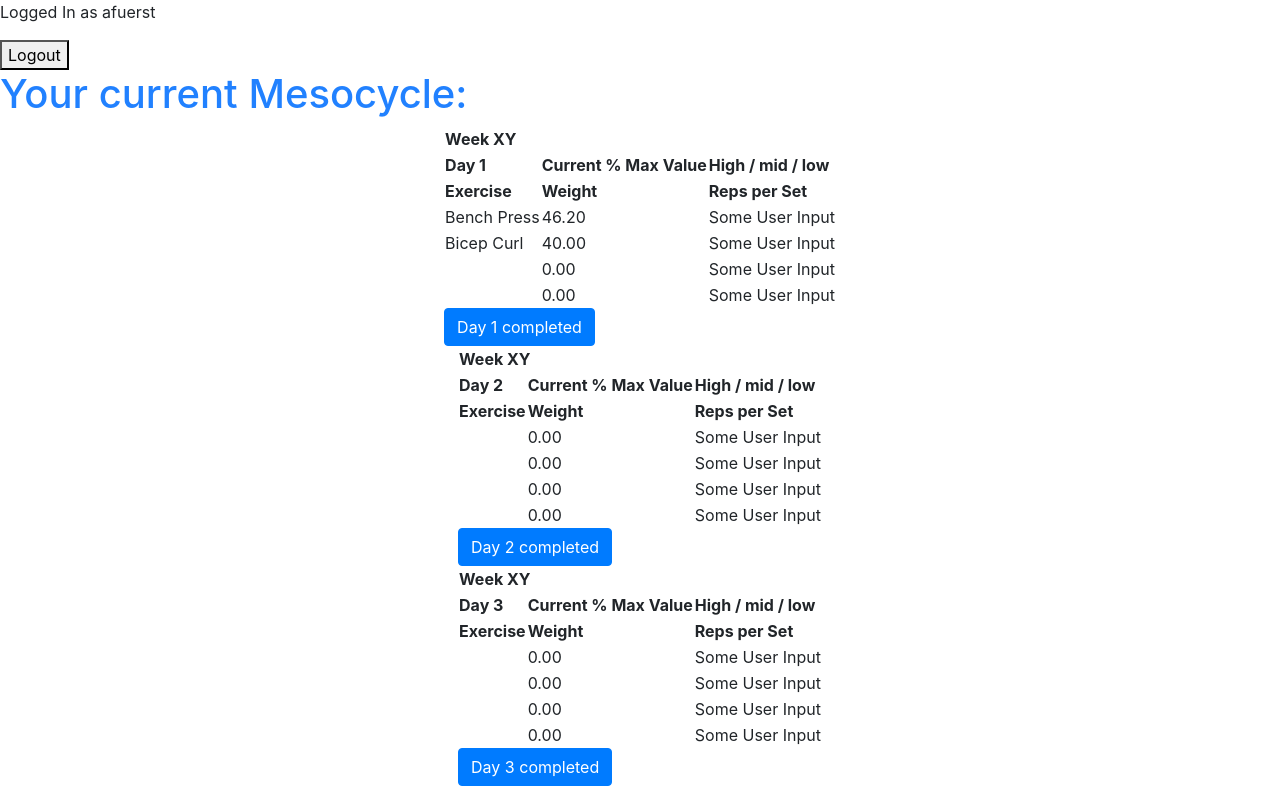
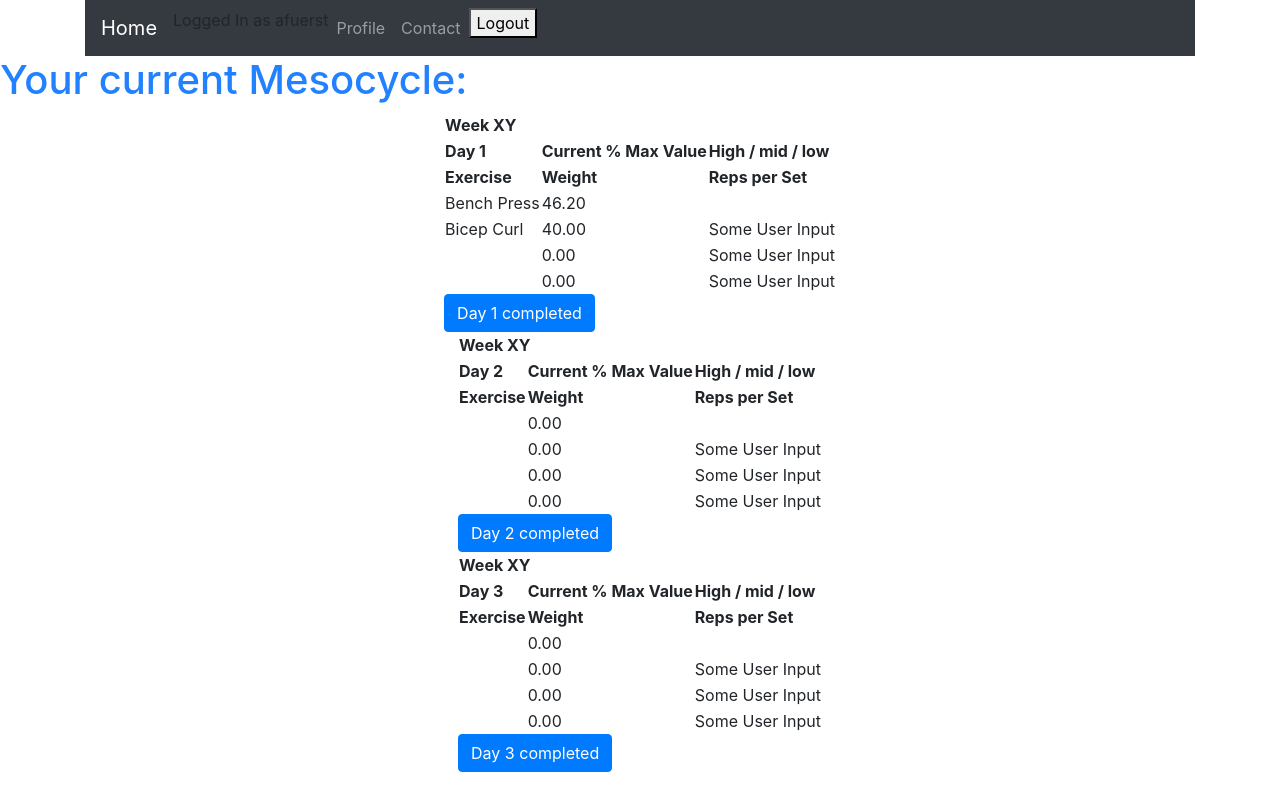
Before and after one commit to alexfuerst93/fitnessapp, a Django app: page /workout/cycle2 in a window 1280 px wide. Run offline with Django 3.2, Linux system fonts and the light colour scheme; a user stored in the database is signed in; data comes from the database, SQL or seed files in the repository; both versions use the stored data as it was after the commit; some libraries are stand-ins or nearby versions.

Commit message:
added navbar

```diff
--- a/fitness_app/urls.py
+++ b/fitness_app/urls.py
@@ -20,6 +20,7 @@ from userprofile import views, models
 urlpatterns = [
     path('admin/', admin.site.urls), #afuerst / 0000
     path('', views.startpage, name="home"),
+    path('contactme/', views.contact, name="contact"),
 
     path("logout/", views.logoutuser, name="logoutuser"),
     path("login/", views.loginuser, name="loginuser"),
--- a/userprofile/templates/userprofile/base.html
+++ b/userprofile/templates/userprofile/base.html
@@ -9,25 +9,40 @@
     <link rel="stylesheet" href="{% static 'userprofile/bootstrap.min.css' %}">
     <link rel="stylesheet" href="{% static 'userprofile/bootstrap.min.css.map' %}">
     <link rel="stylesheet" href="{% static 'userprofile/style.css' %}">
+
     <script src="https://code.jquery.com/jquery-3.3.1.slim.min.js" integrity="sha384-q8i/X+965DzO0rT7abK41JStQIAqVgRVzpbzo5smXKp4YfRvH+8abtTE1Pi6jizo" crossorigin="anonymous"></script>
     <script src="{% static 'userprofile/bootstrap.min.js' %}"></script>
-
     <title>Your advanced Fitness App</title>
 </head>
 <body>
 
-
+<div class="container">
+<nav class="navbar navbar-expand-lg navbar-dark bg-dark">
+    <a class="navbar-brand" href="{% url 'home' %}">Home</a>
+    <button class="navbar-toggler" data-toggle="collapse" data-target="#expandme">
+        <span class="navbar-toggler-icon"></span>
+    </button>
+    <div class="collapse navbar-collapse" id="expandme">
+        <div class="navbar-nav">
             {% if user.is_authenticated %}
             <p>Logged In as {{ user.username }}</p>
             {% else %}
-    <a href="" >Sign up --- Not working ---</a>
-    <a href="{% url 'loginuser' %}" >Login</a>
+            <a href="{% url 'loginuser' %}" class="nav-item- nav-link">Login</a>
             {% endif %}
-
+            <a href="{% url 'profile' %}" class="nav-item- nav-link">Profile</a>
+            <a href="{% url 'contact' %}" class="nav-item- nav-link">Contact</a>
+            {% if user.is_authenticated %}
                 <form action="{% url 'logoutuser' %}" method="post">
                     {% csrf_token %}
                     <button type="submit">Logout</button>
                 </form>
+            {% endif %}
+        </div>
+    </div>
+</nav>
+</div>
+
+
 {% block content %}
 {% endblock %}
 
--- a/userprofile/templates/userprofile/startpage.html
+++ b/userprofile/templates/userprofile/startpage.html
@@ -5,7 +5,7 @@
 <div class="container">
 <div class="row justify-content-center">
     <h1>Easily configure your Fitness-App based on "Beyond bigger leaner stronger"!</h1>
-    <a href="{% url 'profile' %}" class="btn btn-primary">Visit your profile</a>
+
 
     <form action="" method="post">
         {% csrf_token %}
--- a/userprofile/templates/userprofile/workout.html
+++ b/userprofile/templates/userprofile/workout.html
@@ -29,7 +29,7 @@
             <tr>
                 <td>{{ entry.exercise_1 }}</td>
                 <td>{{ entry.exercise_1_weight }}</td>
-                <td>Some User Input</td>
+                <td>{% for set in entry.exercise_1_set %} <input type="text" name="exercise_id" value="achieved_reps"> {% endfor %}</td>
             </tr>
             <tr>
                 <td>{{ entry.exercise_2 }}</td>
@@ -48,7 +48,7 @@
             </tr>
         </tbody>
     </table>
-    <input type="submit" class="btn btn-primary" name="daily_workout_done" value="Day {{ entry.day_count }} completed">
+    <input type="submit" class="btn btn-primary" name="workout_done{{ day_count }}" value="Day {{ entry.day_count }} completed">
     </form>
 </div>
 </div>
--- a/userprofile/views.py
+++ b/userprofile/views.py
@@ -161,18 +161,24 @@ def configure(request):
 
     elif "configuration_completed" in request.POST:
         days = int(request.POST["days"])
+        print(request.POST)
 
-        # retrieve all the selected exercises from the post data. values are stored in a list, each index = 1 day
+        # retrieve all the selected exercises and sets from the post data. values are stored in a list, each index = 1 day
         first_max_exercise = request.POST.getlist("first_max_exercise")
         first_sec_exercise = request.POST.getlist("first_sec_exercise")
+        # first_sets = request.POST.getliste("first_sets")
         second_max_exercise = request.POST.getlist("second_max_exercise")
         second_sec_exercise = request.POST.getlist("second_sec_exercise")
+        # second_sets = request.POST.getliste("second_sets")
         third_max_exercise = request.POST.getlist("third_max_exercise")
         third_sec_exercise = request.POST.getlist("third_sec_exercise")
+        # third_sets = request.POST.getliste("third_sets")
         fourth_max_exercise = request.POST.getlist("fourth_max_exercise")
         fourth_sec_exercise = request.POST.getlist("fourth_sec_exercise")
+        # fourth_sets = request.POST.getliste("fourth_sets")
 
         # make form validations to ensure the user decided everytime between max and sec exercise
+        # selected sets are never none
         if first_max_exercise[0] and first_sec_exercise[0]:
             error = "Select either a max exercise or a secondary exercise per day per row."
             configure_workout_day1 = ConfigureWorkout()
@@ -250,3 +256,6 @@ def workout(request, cycle):
     workout = get_list_or_404(WorkoutPlan, cycle_name=cycle, user_id=request.user) #filter the model based on URL snippet
     # days = list(set([entry.day_count for entry in workout]))
     return render(request, "userprofile/workout.html", {"workout" : workout, "cycle" : cycle})
+
+def contact(request):
+    return render(request, "userprofile/contact.html")
```
Also changed, not shown: userprofile/forms.py (+8 -1 lines), userprofile/models.py (+21 -0 lines), userprofile/templates/userprofile/configure.html (+18 -4 lines), userprofile/templates/userprofile/contact.html (added, +8 -0 lines), db.sqlite3. Lines whose indentation alone changed are shown as unchanged.
